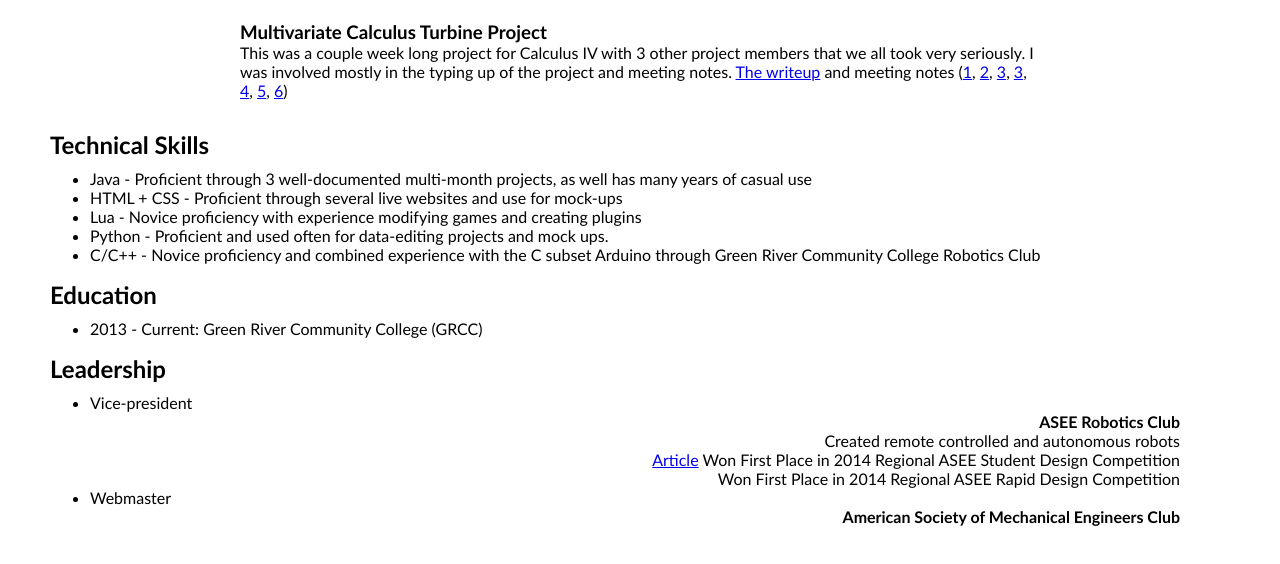
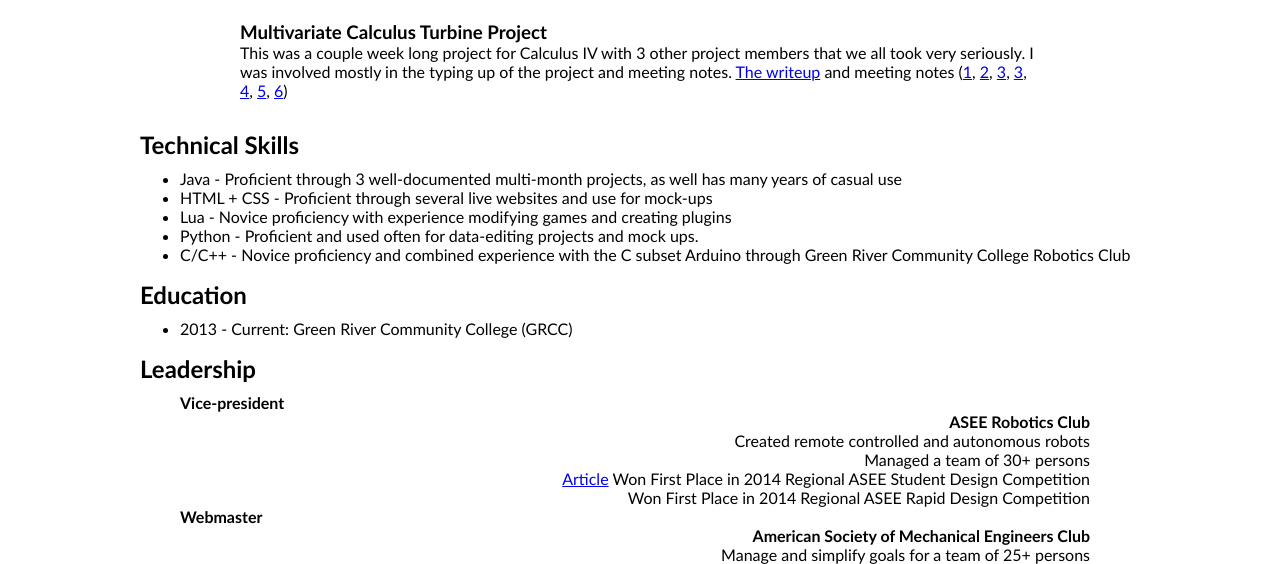
Before and after one commit to Tjstretchalot/ResumeSite, a plain HTML site: page index.html in a window 1280 px wide. Shown: the part 380-944 px from the top of the page. Before the commit the page ends 906 px from the top, so only its background shows below. Drawn offline with Linux system fonts and the light colour scheme.

Commit message:
Fixes after testing with larger screen

```diff
--- a/general.css
+++ b/general.css
@@ -3,7 +3,7 @@ body {
   padding-right: 50px;
   margin-left: auto;
   margin-right: auto;
-  max-width: 1280px;
+  max-width: 1000px;
   font-family: 'Calibri';
 }
 
@@ -14,6 +14,9 @@ body {
   padding-right: 50px;
 }
 
+.no-style-list {
+  list-style-type: none;
+}
 
 @media print {
   .ralign {
--- a/index.html
+++ b/index.html
@@ -46,6 +46,7 @@
             <li>
                 <div class="project">
                     <div class="project-description">
+                        <h3>Drunk Duck Dispatch</h3>
                         Using self-made graphics for the 2013 <a href="http://insanityjam.com">Insanity Jam!</a>, this game was made in Java and the Java OpenGL port Light Weight Java Gaming Library over about a week. <a class="noprint" href="http://www.insanityjam.com/forum/viewtopic.php?id=47">Original Post</a>
                     </div>
                 </div>
@@ -73,15 +74,21 @@
           <li>2013 - Current: Green River Community College (GRCC)</li>
         </ul>
         <h2 class="extraspace">Leadership </h2>
-        <ul>
-          <li>Vice-president
+        <ul class="no-style-list">
+          <li><b>Vice-president</b>
             <div class="ralign"><h4>ASEE Robotics Club</h4>
               Created remote controlled and autonomous robots<br>
+              Managed a team of 30+ persons<br>
               <a class="noprint" href="http://grcc.greenriver.edu/about-us/campus-news/news/featured/?id=101">Article</a> Won First Place in 2014 Regional ASEE Student Design Competition<br>
               Won First Place in 2014 Regional ASEE Rapid Design Competition<br>
           </div> <div class="clearfix"></div>
           </li>
-          <li>Webmaster <div class="ralign"><h4>American Society of Mechanical Engineers Club</h4></div></li>
+          <li><b>Webmaster</b>
+            <div class="ralign">
+              <h4>American Society of Mechanical Engineers Club</h4>
+              Manage and simplify goals for a team of 25+ persons
+            </div>
+          </li>
         </ul>
     </body>
 </html>
--- a/mainpage.css
+++ b/mainpage.css
@@ -74,4 +74,8 @@ p {
   .noprint {
     display: none;
   }
+
+  ul {
+    margin-bottom: 0px;
+  }
 }
```
